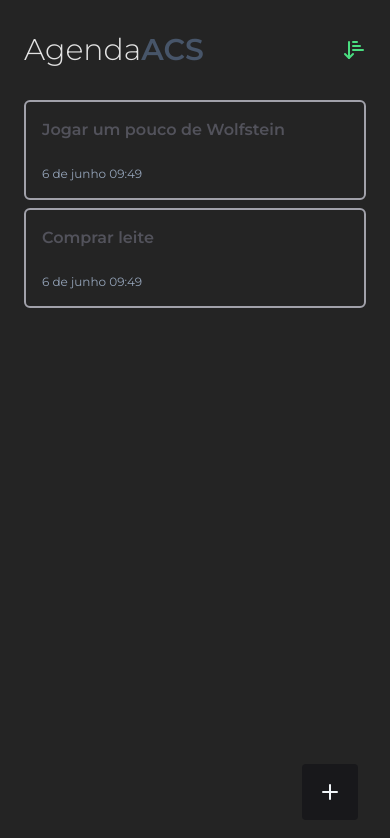
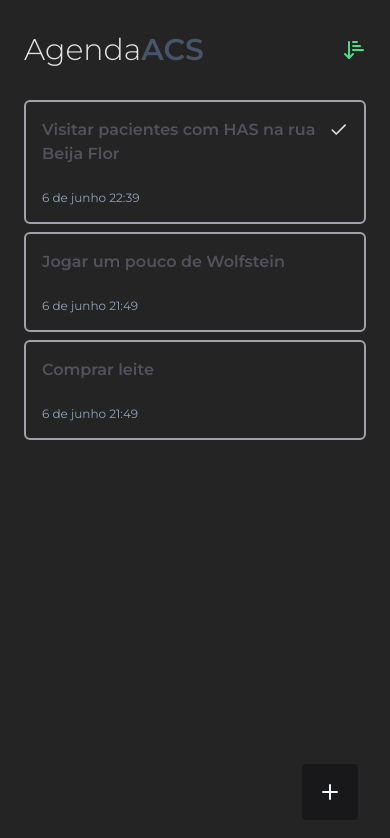
Before and after one commit to jesieldotdev/minhasnotas, a React (Vite) app: page / in a window 390 px wide. Shown: the top 838 px of the page. Built offline with nearby package versions, Linux system fonts and the light colour scheme; data requests are answered from the project's data file.

Commit message:
responsivity

```diff
--- a/db.json
+++ b/db.json
@@ -11,6 +11,12 @@
       "description": "Jogar um pouco de Wolfstein",
       "date": "2024-06-08T21:49:54.921Z",
       "done": false
+    },
+    {
+      "id": "f22f",
+      "description": "Visitar pacientes com HAS na rua Beija Flor",
+      "date": "2024-06-08T22:39:58.445Z",
+      "done": true
     }
   ]
 }
--- a/package.json
+++ b/package.json
@@ -12,6 +12,7 @@
   "dependencies": {
     "dayjs": "^1.11.11",
     "lucide-react": "^0.383.0",
+    "notistack": "^3.0.1",
     "react": "^18.2.0",
     "react-dom": "^18.2.0",
     "react-router-dom": "^6.23.1",
--- a/src/pages/Home/components/Card/index.tsx
+++ b/src/pages/Home/components/Card/index.tsx
@@ -34,10 +34,10 @@ export const Card = ({ todo }: CardProps) => {
 
 
     return (
-        <div onClick={() => onChangeState()} className="flex justify-between border-zinc-400 border-2 rounded-md p-4">
+        <div onClick={() => onChangeState()} className="flex mb-2 justify-between border-zinc-400 border-2 rounded-md p-4">
             <div>
                 <p className="font-semibold text-zinc-600">{todo.description}</p>
-                <p className="mt-6 text-xs text-slate-400">{dayjs(todo?.date).format(`d [de] MMMM hh:mm`)}</p>
+                <p className="mt-6 text-xs text-slate-400">{dayjs(todo?.date).format(`d [de] MMMM HH:mm`)}</p>
             </div>
             {
                 done ? <Check /> : null
--- a/src/pages/Home/index.tsx
+++ b/src/pages/Home/index.tsx
@@ -17,20 +17,22 @@ export const Home = () => {
 
 
     return (
-        <div className="px-6 pt-8 space-y-2">
+        <div className="px-6 pt-8 ">
             <div className="flex justify-between items-center mb-8">
                 <p className="text-3xl font-light">Agenda<span className="font-semibold text-slate-600">ACS</span></p>
                 <ArrowDownNarrowWide className={isReverseOrder ? 'text-green-400' : ''} onClick={() => changeOrder()} />
 
             </div>
 
-            {
+            <div className=" gap-2 lg:grid grid-cols-3">       {
                 !!tasks && tasks.map(item =>
                     <Card
                         todo={item}
                         key={item.id}
                     />)
             }
+            </div>
+
 
             <div className="relative">
                 <div className="fixed bottom-4 right-4 font-bold py-2 px-4 rounded">
--- a/src/pages/NewTodo/index.tsx
+++ b/src/pages/NewTodo/index.tsx
@@ -3,6 +3,7 @@ import { useState } from "react"
 import { useNavigate } from "react-router-dom"
 import { ActionButton } from "./components/ActionButton"
 import { useAppContext } from "../../context/AppContext"
+import { enqueueSnackbar, SnackbarProvider } from "notistack"
 
 export const NewTodo = () => {
     const route = useNavigate()
@@ -17,6 +18,7 @@ export const NewTodo = () => {
     const { setTasks } = useAppContext()
 
     const addTodo = () => {
+        if(description === '' || description === undefined) return enqueueSnackbar('O campo não pode ficar vazio!')
         fetch('http://localhost:3000/tasks', {
             method: 'POST',
             headers: {
@@ -39,7 +41,11 @@ export const NewTodo = () => {
 
     return (
 
+
+
         <div className="px-6 pt-8 space-y-2 h-full">
+                <SnackbarProvider />
+
             <div className="flex justify-between items-center mb-8">
                 <p className="text-3xl font-bold text-zinc-700">Nova tarefa</p>
                 <X onClick={() => onClose()} className="w-10 h-10" />
@@ -51,10 +57,12 @@ export const NewTodo = () => {
                 autoFocus
                 value={description}
                 onChange={(e) => setDescription(e.currentTarget.value)}
-                className="bg-inherit flex w-full rounded   border-zinc-400 border-2 p-4 font-medium text-lg align-baseline pb-16"
+                className="bg-inherit flex w-full rounded h-64  border-zinc-400 border-2 p-4 font-medium text-lg align-baseline pb-16"
                 placeholder="O que precisa ser feito?"
 
             />
+
+            <div className="h-4" />
 
             {/* <div className="flex w-full h-16 p-4 border-2 border-zinc-400 rounded mt-16">
                 <p className="text-zinc-400">Escolha o dia e hora</p>
```
Also changed, not shown: 1 other file (tests, documents, lock files or other folders).
